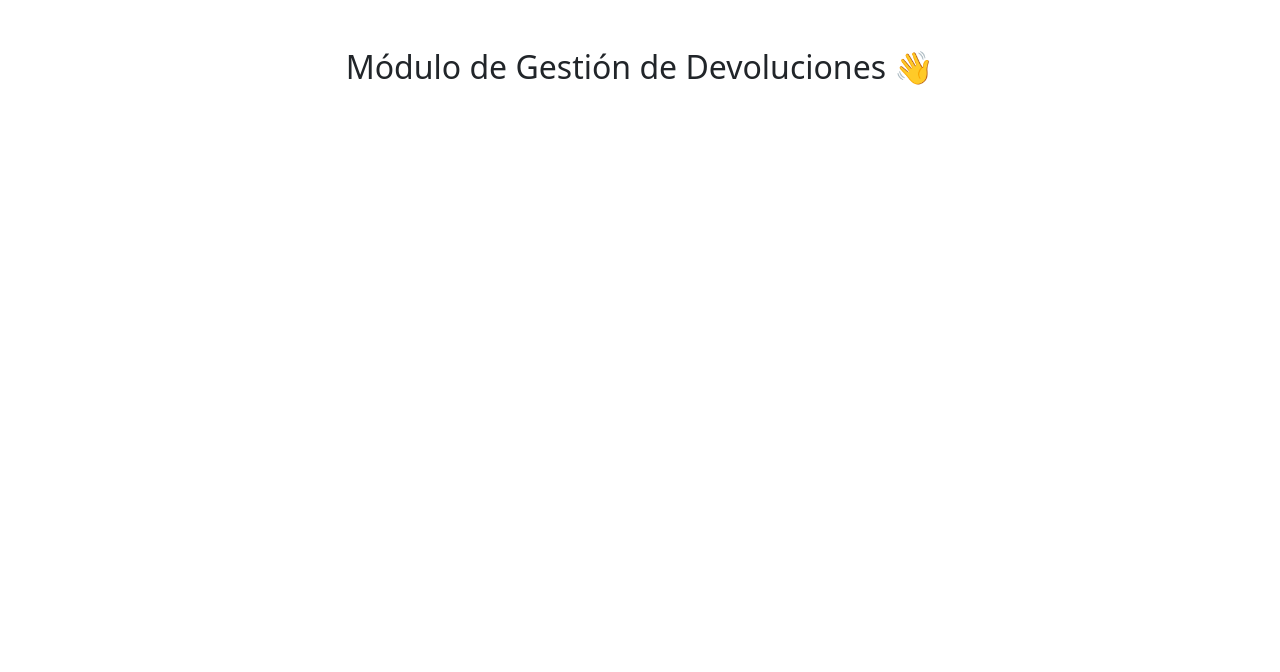
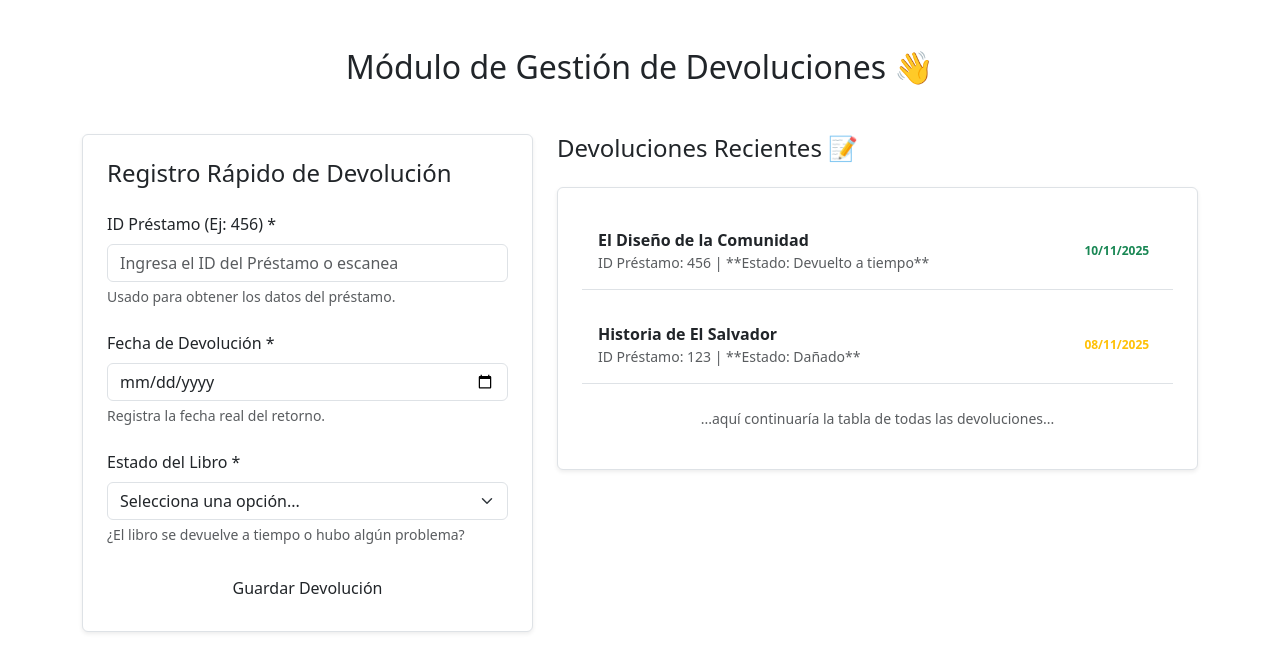
Before and after one commit to Shags001/Biblioteca-Comunitaria, a Flask app: template app/templates/modulos/Devoluciones/Devoluciones.html in a window 1280 px wide. Shown: the top 672 px of the page. Run offline with Flask 3, Linux system fonts and the light colour scheme; the template is opened without the code that fills it, so the values that code supplies are empty; some libraries are stand-ins or nearby versions.

Commit message:
finalizacion de html

```diff
--- a/app/templates/modulos/Devoluciones/Devoluciones.html
+++ b/app/templates/modulos/Devoluciones/Devoluciones.html
@@ -13,6 +13,77 @@
 <body>
 <div class="container my-5">
  <h2 class="mb-5 text-center">Módulo de Gestión de Devoluciones 👋</h2>
+
+ <div class="row">
+
+            <div class="col-lg-5 mb-4">
+                <div class="bg-white p-4 shadow-sm rounded border">
+                    <h4 class="mb-4">Registro Rápido de Devolución</h4>
+                    <form id="formDevolucion">
+
+                        <div class="mb-4">
+                            <label for="idPrestamo" class="form-label">ID Préstamo (Ej: 456) *</label>
+                            <input type="text" class="form-control" id="idPrestamo" required placeholder="Ingresa el ID del Préstamo o escanea">
+                            <div class="form-text">Usado para obtener los datos del préstamo.</div>
+                        </div>
+
+                        <div class="mb-4">
+                            <label for="fechaDevolucion" class="form-label">Fecha de Devolución *</label>
+                            <input type="date" class="form-control" id="fechaDevolucion" required>
+                            <div class="form-text">Registra la fecha real del retorno.</div>
+                        </div>
+
+                        <div class="mb-4">
+                            <label for="estadoDevolucion" class="form-label">Estado del Libro *</label>
+                            <select class="form-select" id="estadoDevolucion" required>
+                                <option value="" disabled selected>Selecciona una opción...</option>
+                                <option value="devuelto_tiempo">Devuelto a tiempo (¡Gracias!)</option>
+                                <option value="devuelto_retraso">Devuelto con retraso</option>
+                                <option value="danado">Dañado (Necesita revisión)</option>
+                            </select>
+                            <div class="form-text">¿El libro se devuelve a tiempo o hubo algún problema?</div>
+                        </div>
+
+                        <div class="d-grid mt-4">
+                            <button type="submit" form="formDevolucion" class="btn btn-principal">
+                                Guardar Devolución
+                            </button>
+                        </div>
+                    </form>
+                </div>
+            </div>
+
+            <div class="col-lg-7">
+                <h4 class="mb-4">Devoluciones Recientes 📝</h4>
+                <div id="listaDevoluciones" class="bg-white p-4 shadow-sm rounded border">
+
+                    <div class="d-flex justify-content-between align-items-center mb-3 p-3 border-bottom">
+                        <div>
+                            <p class="merriweather-text mb-0 fw-bold">El Diseño de la Comunidad</p>
+                            <p class="text-muted mb-0 small">ID Préstamo: 456 | **Estado: Devuelto a tiempo**</p>
+                        </div>
+                        <span class="badge bg-success-light text-success">10/11/2025</span>
+                    </div>
+
+                    <div class="d-flex justify-content-between align-items-center mb-3 p-3 border-bottom">
+                        <div>
+                            <p class="merriweather-text mb-0 fw-bold">Historia de El Salvador</p>
+                            <p class="text-muted mb-0 small">ID Préstamo: 123 | **Estado: Dañado**</p>
+                        </div>
+                        <span class="badge bg-warning-light text-warning">08/11/2025</span>
+                    </div>
+
+                    <p class="text-muted mt-4 text-center small">...aquí continuaría la tabla de todas las devoluciones...</p>
+
+                </div>
+            </div>
+        </div>
+
+    </div>
+
 </div>
+
+<script src="static/js/bootstrap.bundle.min.js"></script>
+<script src="Script.js"></script>
 </body>
 </html>
```
